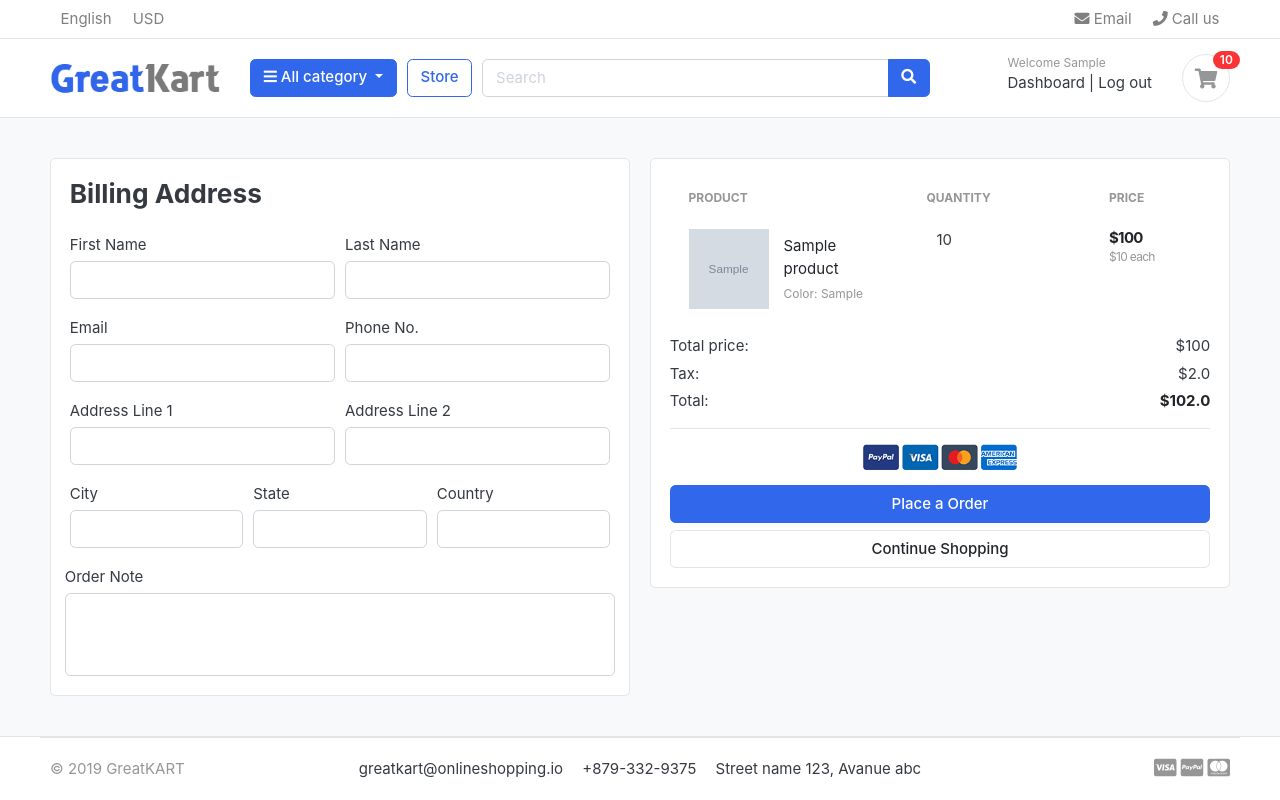
After one commit to rjnp2/GreatKART-django, a Django app: page /cart/checkout/ in a window 1280 px wide. The commit adds this page. Run offline with Django 3.2, Linux system fonts and the light colour scheme; a user stored in the database is signed in; tables that the repository leaves empty hold one stand-in row (values such as "Sample post"); grey boxes marked "Sample" are stand-in pictures; some libraries are stand-ins or nearby versions; some web fonts are replaced.

Commit message:
handled cart and checkout page for logined user

```diff
--- a/carts/context_processors.py
+++ b/carts/context_processors.py
@@ -9,8 +9,13 @@
 
     else:
         try:
-            cart  = Cart.objects.get(cart_id = _cart_id(request))
-            cart_items = CartItem.objects.all().filter(cart_id= cart)
+
+            if request.user.is_authenticated:
+                cart_items = CartItem.objects.all().filter(user= request.user)
+
+            else:
+                cart  = Cart.objects.get(cart_id = _cart_id(request))
+                cart_items = CartItem.objects.all().filter(cart_id= cart)
 
             for cart_item in cart_items:
                 cart_counter += cart_item.quantity
--- a/carts/models.py
+++ b/carts/models.py
@@ -1,5 +1,6 @@
 from django.db import models
 from store.models import Product,Variation
+from accounts.models import Account
 
 # Create your models here.
 class Cart(models.Model):
@@ -11,9 +12,10 @@
         return self.cart_id
 
 class CartItem(models.Model):
+    user = models.ForeignKey(Account, on_delete=models.CASCADE, null=True)
     product_id = models.ForeignKey(Product, on_delete=models.CASCADE)
     variation = models.ManyToManyField(Variation, blank=True)
-    cart_id = models.ForeignKey(Cart, on_delete=models.CASCADE)
+    cart_id = models.ForeignKey(Cart, on_delete=models.CASCADE, null=True)
     quantity = models.IntegerField()
     is_active = models.BooleanField(default=True)
 
--- a/carts/urls.py
+++ b/carts/urls.py
@@ -1,9 +1,10 @@
 from django.urls import path
-from .views import cart, add_cart,remove_cart,remove_cart_items
+from .views import cart, add_cart,remove_cart,remove_cart_items, checkout
 
 urlpatterns = [
     path('', cart, name='cart'),
     path('add_cart/<int:product_id>/', add_cart, name='add_cart'),
     path('remove_cart/<int:product_id>/<int:cart_item_id>/', remove_cart, name='remove_cart'),
     path('remove_cart_items/<int:product_id>/<int:cart_item_id>/', remove_cart_items, name='remove_cart_items'),
+    path('checkout/', checkout, name='checkout'),
 ]
--- a/carts/views.py
+++ b/carts/views.py
@@ -2,6 +2,8 @@
 from store.models import Product, Variation
 from .models import Cart, CartItem
 from django.core.exceptions import ObjectDoesNotExist
+from django.contrib.auth.decorators import login_required
+import requests
 
 from django.http import HttpResponse
 
@@ -14,11 +16,18 @@
 
     return cart
 
-def cart(request, total =0, quantity =0, cart_items=None):
+def cart(request):
+    total =0
+    quantity =0
+    cart_items=None
 
     try:
-        cart  = Cart.objects.get(cart_id = _cart_id(request))
-        cart_items = CartItem.objects.filter(cart_id= cart, is_active=True)
+        if request.user.is_authenticated:
+                cart_items = CartItem.objects.all().filter(user= request.user, is_active=True)
+
+        else:
+            cart  = Cart.objects.get(cart_id = _cart_id(request))
+            cart_items = CartItem.objects.all().filter(cart_id= cart, is_active=True)
 
         for cart_item in cart_items:
             total += (cart_item.product_id.price * cart_item.quantity)
@@ -41,6 +50,8 @@
     return render(request, 'store/cart.html',context)
 
 def add_cart(request, product_id):
+
+    current_user = request.user
     product = Product.objects.get(id=product_id)
     product_variation = []
 
@@ -55,63 +66,117 @@
             except:
                 pass
 
-    try:
-        cart = Cart.objects.get(cart_id= _cart_id(request))
+    # check if user is authenticated or not
+    if current_user.is_authenticated:
 
-    except Cart.DoesNotExist:
-        cart = Cart.objects.create(
-            cart_id= _cart_id(request))
+        is_cart_item_exist = CartItem.objects.filter(product_id=product,user=current_user).exists()
+        if is_cart_item_exist:
 
-    cart.save()
+            cart_items = CartItem.objects.filter(product_id=product,user=current_user)
 
-    is_cart_item_exist = CartItem.objects.filter(product_id=product,cart_id=cart).exists()
-    if is_cart_item_exist:
+            # existing variation >> DB
+            # product variation or current variation >> request
+            # cart id >> DB
+            existing_variation_list = []
+            id = []
 
-        cart_items = CartItem.objects.filter(product_id=product,cart_id=cart)
+            for cart_item in cart_items:
+                existing_variation = cart_item.variation.all()
+                existing_variation_list.append(list(existing_variation))
+                id.append(cart_item.id)
 
-        # existing variation >> DB
-        # product variation or current variation >> request
-        # cart id >> DB
-        existing_variation_list = []
-        id = []
+            if product_variation in existing_variation_list:
+                # increment quantity
+                index = existing_variation_list.index(product_variation)
+                item_id = id[index]
+                cart_item = CartItem.objects.get(product_id=product, id=item_id)
+                cart_item.quantity += 1
+                cart_item.save()
 
-        for cart_item in cart_items:
-            existing_variation = cart_item.variation.all()
-            existing_variation_list.append(list(existing_variation))
-            id.append(cart_item.id)
-        print(id)
+            else:
+                # create new ones
+                cart_item = CartItem.objects.create(product_id=product, quantity = 1, user=current_user)
+                if len(product_variation) > 0:
+                    cart_item.variation.clear()
+                    cart_item.variation.add(*product_variation)
+                cart_item.save()
 
-        if product_variation in existing_variation_list:
-            # increment quantity
-            index = existing_variation_list.index(product_variation)
-            item_id = id[index]
-            cart_item = CartItem.objects.get(product_id=product, id=item_id)
-            cart_item.quantity += 1
+        else:
+            cart_item = CartItem.objects.create(product_id=product, quantity = 1, user=current_user)
+            if len(product_variation) > 0:
+                cart_item.variation.clear()
+                cart_item.variation.add(*product_variation)
             cart_item.save()
 
+    #if user isnot authenticated , use request session key to add new carts
+    else:
+        try:
+            cart = Cart.objects.get(cart_id= _cart_id(request))
+
+        except Cart.DoesNotExist:
+            cart = Cart.objects.create(
+                cart_id= _cart_id(request))
+
+        cart.save()
+
+        is_cart_item_exist = CartItem.objects.filter(product_id=product,cart_id=cart).exists()
+        if is_cart_item_exist:
+
+            cart_items = CartItem.objects.filter(product_id=product,cart_id=cart)
+
+            # existing variation >> DB
+            # product variation or current variation >> request
+            # cart id >> DB
+            existing_variation_list = []
+            id = []
+
+            for cart_item in cart_items:
+                existing_variation = cart_item.variation.all()
+                existing_variation_list.append(list(existing_variation))
+                id.append(cart_item.id)
+            print(id)
+
+            if product_variation in existing_variation_list:
+                # increment quantity
+                index = existing_variation_list.index(product_variation)
+                item_id = id[index]
+                cart_item = CartItem.objects.get(product_id=product, id=item_id)
+                cart_item.quantity += 1
+                cart_item.save()
+
+            else:
+                # create new ones
+                cart_item = CartItem.objects.create(product_id=product, quantity = 1, cart_id=cart)
+                if len(product_variation) > 0:
+                    cart_item.variation.clear()
+                    cart_item.variation.add(*product_variation)
+                cart_item.save()
+
         else:
-            # create new ones
             cart_item = CartItem.objects.create(product_id=product, quantity = 1, cart_id=cart)
             if len(product_variation) > 0:
                 cart_item.variation.clear()
                 cart_item.variation.add(*product_variation)
             cart_item.save()
 
-    else:
-        cart_item = CartItem.objects.create(product_id=product, quantity = 1, cart_id=cart)
-        if len(product_variation) > 0:
-            cart_item.variation.clear()
-            cart_item.variation.add(*product_variation)
-        cart_item.save()
-
     return redirect('cart')
 
 def remove_cart(request, product_id, cart_item_id):
     product = get_object_or_404(Product,id=product_id)
-    cart = Cart.objects.get(cart_id= _cart_id(request))
+    current_user = request.user
 
     try:
-        cart_items = CartItem.objects.get(product_id=product, cart_id=cart, id = cart_item_id)
+        if current_user.is_authenticated:
+            cart_items = CartItem.objects.get(product_id=product, user=current_user, id = cart_item_id)
+
+        else:
+            cart = Cart.objects.get(cart_id= _cart_id(request))
+            cart_items = CartItem.objects.get(product_id=product, cart_id=cart, id = cart_item_id)
+
+    except:
+        pass
+
+    try:
         if cart_items.quantity > 1:
             cart_items.quantity -= 1
             cart_items.save()
@@ -124,9 +189,49 @@
 
 def remove_cart_items(request, product_id,cart_item_id):
     product = get_object_or_404(Product,id=product_id)
-    cart = Cart.objects.get(cart_id= _cart_id(request))
-    cart_items = CartItem.objects.get(product_id=product, cart_id=cart, id = cart_item_id)
+    current_user = request.user
 
-    cart_items.delete()
+    try:
+        if current_user.is_authenticated:
+            cart_items = CartItem.objects.get(product_id=product, user=current_user, id = cart_item_id)
+            cart_items.delete()
+
+        else:
+            cart = Cart.objects.get(cart_id= _cart_id(request))
+            cart_items = CartItem.objects.get(product_id=product, cart_id=cart, id = cart_item_id)
+            cart_items.delete()
+
+    except:
+        pass
 
     return redirect('cart')
+
+@login_required(login_url = 'login')
+def checkout(request):
+    total =0
+    quantity =0
+    cart_items=None
+
+    try:
+        if request.user.is_authenticated:
+                cart_items = CartItem.objects.all().filter(user= request.user, is_active=True)
+
+        for cart_item in cart_items:
+            total += (cart_item.product_id.price * cart_item.quantity)
+            quantity += cart_item.quantity
+
+    except ObjectDoesNotExist:
+        pass
+
+    tax = round((.02 * total),2)
+    grand_total = total + tax
+
+    context = {
+        'total': total,
+        'quantity': quantity,
+        'cart_items' : cart_items,
+        'tax': tax,
+        'grand_total': grand_total
+    }
+
+    return render(request, 'store/checkout.html', context)
--- a/templates/store/cart.html
+++ b/templates/store/cart.html
@@ -103,8 +103,8 @@
 						<p class="text-center mb-3">
 							<img src="{% static './images/misc/payments.png' %}" height="26">
 						</p>
-						<a href="./place-order.html" class="btn btn-primary btn-block"> Checkout </a>
-						<a href="./store.html" class="btn btn-light btn-block">Continue Shopping</a>
+						<a href="{% url 'checkout' %}" class="btn btn-primary btn-block"> Checkout </a>
+						<a href="{% url 'store' %}" class="btn btn-light btn-block"> Continue Shopping </a>
 					</div> <!-- card-body.// -->
 				</div> <!-- card.// -->
 
--- /dev/null
+++ b/templates/store/checkout.html
@@ -0,0 +1,153 @@
+{% extends '../base.html' %}
+{% load static %}
+
+{% block content %}
+
+</header> <!-- section-header.// -->
+
+
+<section class="section-content padding-y bg">
+	<div class="container">
+
+		<!-- ============================ COMPONENT 1 ================================= -->
+		<div class="row">
+			<aside class="col-lg-6">
+				<div class="card">
+					<div class="card-body">
+						<h3 class="card-title mb-4">Billing Address</h3>
+						<form action="" method="POST">
+							{% csrf_token %}
+							<div class="form-row">
+								<div class="col form-group">
+									<label for="">First Name</label>
+									<input type="text" name="first_name" class="form-control" required>
+								</div>
+								<div class="col form-group">
+									<label for="">Last Name</label>
+									<input type="text" name="last_name" class="form-control" required>
+								</div>
+							</div>
+							<div class="form-row">
+								<div class="col form-group">
+									<label for="">Email</label>
+									<input type="email" name="email" class="form-control" required>
+								</div>
+								<div class="col form-group">
+									<label for="">Phone No.</label>
+									<input type="text" name="Phone_no" class="form-control" required>
+								</div>
+							</div>
+							<div class="form-row">
+								<div class="col form-group">
+									<label for="">Address Line 1</label>
+									<input type="text" name="address_1" class="form-control" required>
+								</div>
+								<div class="col form-group">
+									<label for="">Address Line 2</label>
+									<input type="text" name="address_2" class="form-control">
+								</div>
+							</div>
+							<div class="form-row">
+								<div class="col form-group">
+									<label for="">City</label>
+									<input type="text" name="city" class="form-control" required>
+								</div>
+								<div class="col form-group">
+									<label for="">State</label>
+									<input type="text" name="state" class="form-control" required>
+								</div>
+								<div class="col form-group">
+									<label for="">Country</label>
+									<input type="text" name="country" class="form-control" required>
+								</div>
+							</div>
+							<div class="form-row">
+								<label for="">Order Note</label>
+								<textarea name="order_note" rows="3" class="form-control"
+									style="resize: none;"></textarea>
+							</div>
+
+					</div>
+				</div> <!-- card.// -->
+
+			</aside> <!-- col.// -->
+			<aside class="col-lg-6">
+
+				<div class="card">
+					<div class="card-body">
+						<table class="table table-borderless table-shopping-cart">
+							<thead class="text-muted">
+								<tr class="small text-uppercase">
+									<th scope="col">Product</th>
+									<th scope="col" width="120">Quantity</th>
+									<th scope="col" width="120">Price</th>
+								</tr>
+							</thead>
+							<tbody>
+								{% for cart_item in cart_items %}
+								<tr>
+									<td>
+										<figure class="itemside align-items-center">
+											<div class="aside"><img src="{{ cart_item.product_id.prod_images.url }}"
+													class="img-sm"></div>
+											<figcaption class="info">
+												<a href="{% url 'product_detail' cart_item.product_id.category.slug cart_item.product_id.slug %}"
+													class="title text-dark">{{ cart_item.product_id.product_name}}</a>
+												{% if cart_item.variation.all %}
+												{% for item in cart_item.variation.all%}
+												<p class="text-muted small">{{item.variation_category | capfirst}}:
+													{{item.variation_value | capfirst}}</p>
+												{%endfor%}
+												{%endif%}
+											</figcaption>
+										</figure>
+									</td>
+									<td>
+										<!-- col.// -->
+										<div class="col">
+											<div class="input-group input-spinner">
+												<label class="text-center">{{cart_item.quantity }}</label>
+											</div> <!-- input-group.// -->
+										</div> <!-- col.// -->
+									</td>
+									<td>
+										<div class="price-wrap">
+											<var class="price">${{ cart_item.sub_total }}</var>
+											<small class="text-muted"> ${{ cart_item.product_id.price }} each
+											</small>
+										</div> <!-- price-wrap .// -->
+									</td>
+								</tr>
+								{% endfor %}
+							</tbody>
+						</table>
+						<dl class="dlist-align">
+							<dt>Total price:</dt>
+							<dd class="text-right">${{total}}</dd>
+						</dl>
+						<dl class="dlist-align">
+							<dt>Tax:</dt>
+							<dd class="text-right"> ${{tax}}</dd>
+						</dl>
+						<dl class="dlist-align">
+							<dt>Total:</dt>
+							<dd class="text-right text-dark b"><strong>${{ grand_total }}</strong></dd>
+						</dl>
+						<hr>
+						<p class="text-center mb-3">
+							<img src="{% static './images/misc/payments.png' %}" height="26">
+						</p>
+						<button type="submit" class="btn btn-primary btn-block"> Place a Order </button>
+						<a href="{% url 'store' %}" class="btn btn-light btn-block"> Continue Shopping </a>
+					</div> <!-- card-body.// -->
+				</div> <!-- card.// -->
+
+			</aside> <!-- col.// -->
+			</form>
+		</div> <!-- row.// -->
+		<!-- ============================ COMPONENT 1 END .// ================================= -->
+	</div> <!-- container .//  -->
+</section>
+<!-- ========================= SECTION CONTENT END// ========================= -->
+
+{% endblock %}
```
Also changed, not shown: accounts/views.py (+65 -1 lines), carts/migrations/0003_auto_20210922_0638.py (added).
